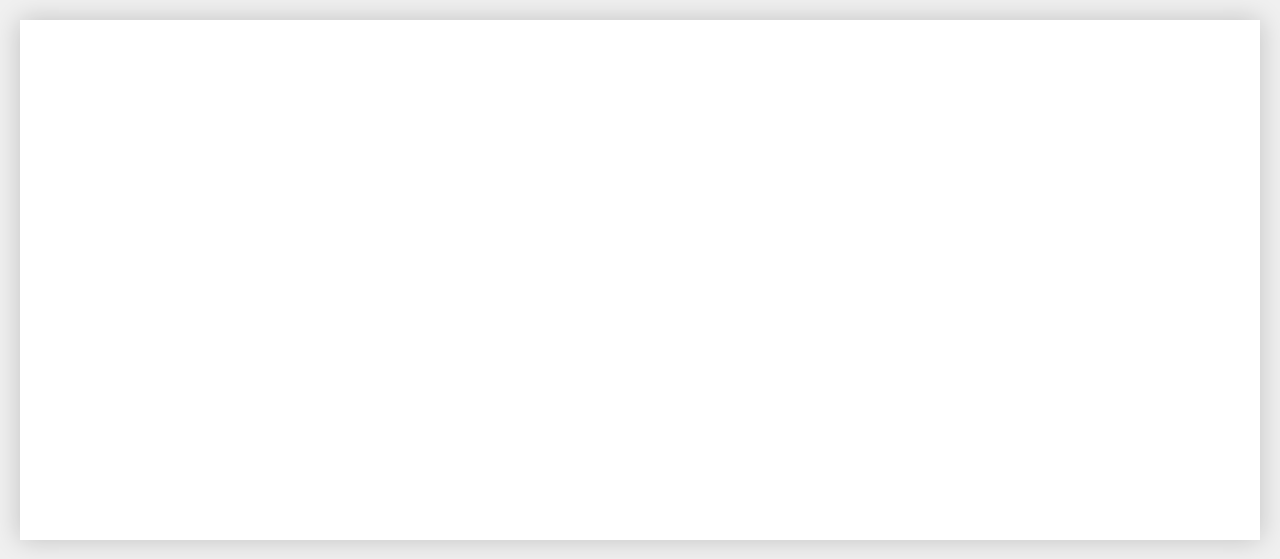
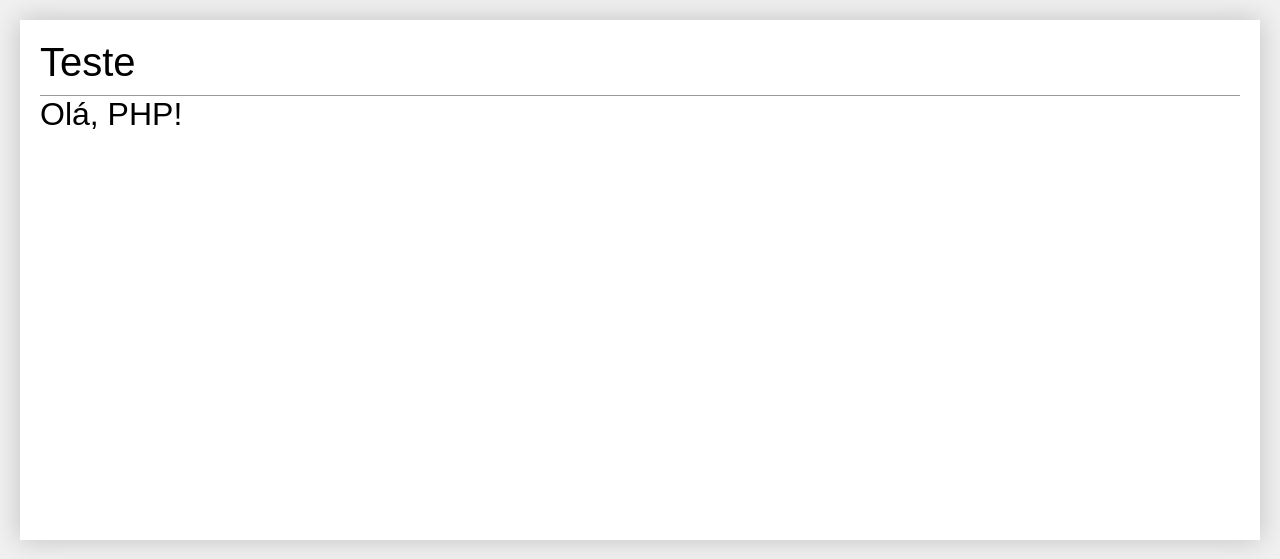
Before and after one commit to gustavohcsantos/CursoPHP, a PHP site: page /exercicio.php in a window 1280 px wide. Shown: the part 180-739 px from the top of the page. Run offline with PHP 8.4, Linux system fonts and the light colour scheme.

Commit message:
Atualização do item do menu 'Sem formatação'.

```diff
--- a/exercicio.php
+++ b/exercicio.php
@@ -12,12 +12,15 @@
         <h2>Visualização do Exercício</h2>
     </header>
     <nav class="navegacao">
-        <a href="#" class="verde">Sem formatação</a>
+    <a href=<?= "./teste/teste.php"?> class="verde">Sem formatação</a>
         <a href="index.php" class="vermelho">Voltar</a>
     </nav>
     <main class="principal">
         <div class="conteudo">
-
+            <?php
+                //include($_GET['dir'] . "/" . $_GET['file'] . ".php");
+                include("./teste/teste.php");
+            ?>
         </div>
     </main>
     <footer class="rodape">
--- a/recursos/css/exercicio.css
+++ b/recursos/css/exercicio.css
@@ -31,3 +31,14 @@ body.exercicio {
 
 .navegacao > a.verde { background-color: #4caf50; }
 .navegacao > a.vermelho { background-color: #f44336; }
+
+.conteudo {
+    font-size: 2rem;
+}
+
+.conteudo > .titulo{
+    font-size: 2.5rem;
+    font-weight: 300;
+    padding-bottom: 10px;
+    border-bottom: 1px solid #999;
+}
--- /dev/null
+++ b/teste/teste.php
@@ -0,0 +1,5 @@
+<div class="titulo">Teste</div>
+
+<?php
+    echo "Olá, PHP!";
+?>
```
